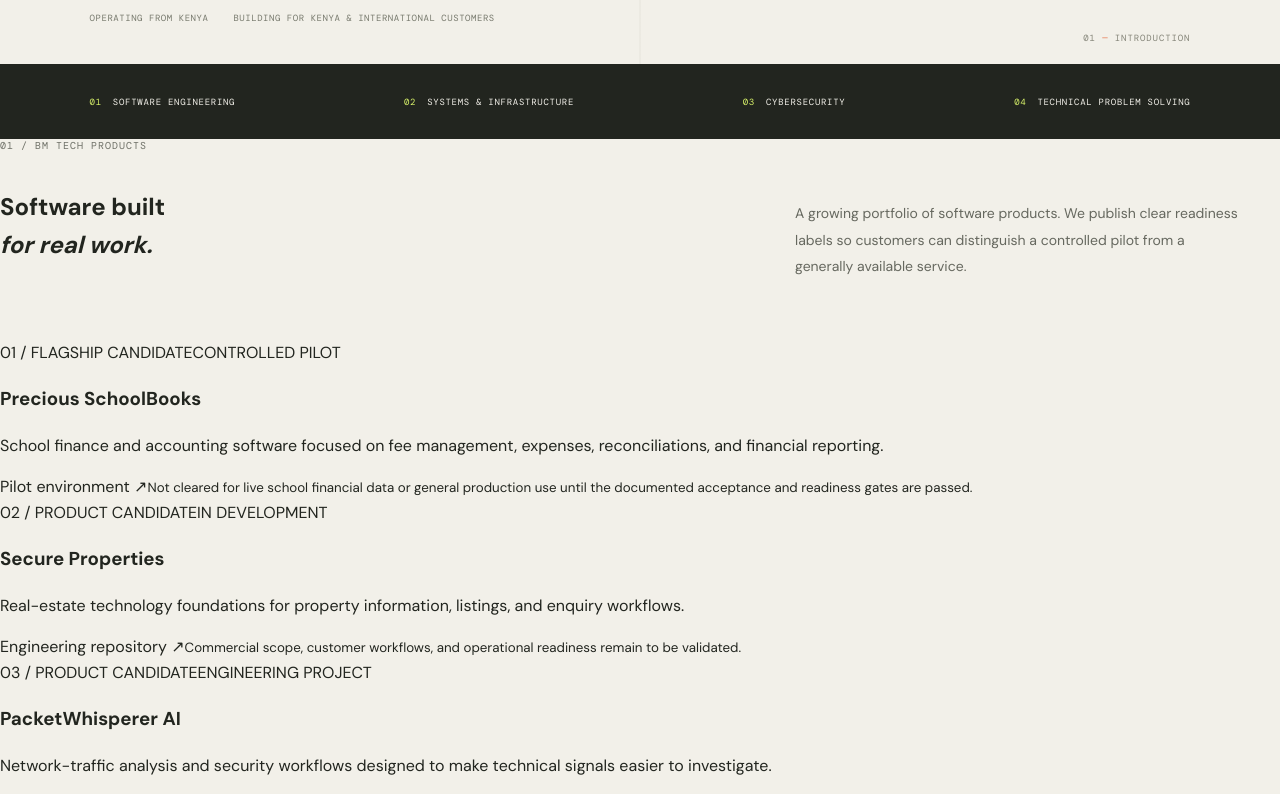
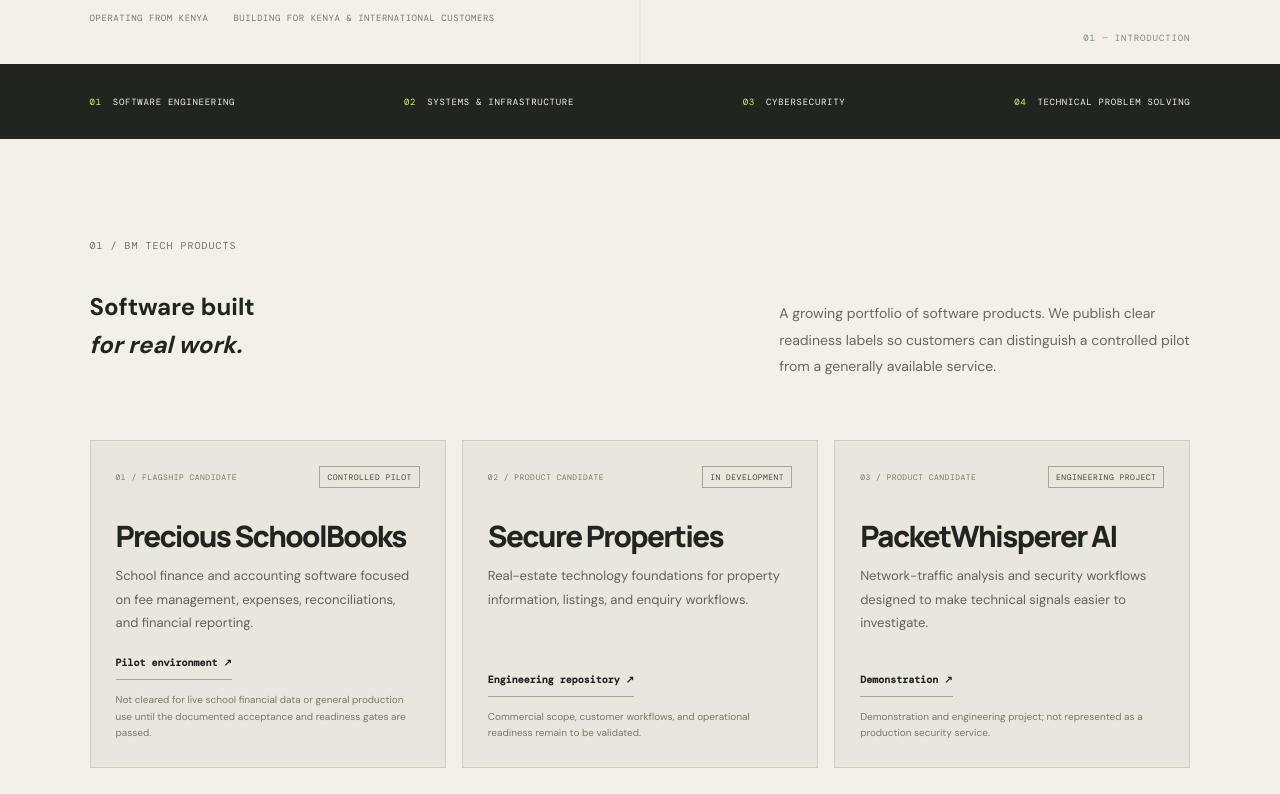
Before and after one commit to yobi369/Brian-Mutunga-Portfolio-, a plain HTML site: page index.html in a window 1280 px wide. Shown: the part 820-1614 px from the top of the page. Drawn offline with nearby package versions, Linux system fonts and the light colour scheme.

Commit message:
style: add BM Tech product catalogue section

```diff
--- a/styles.css
+++ b/styles.css
@@ -184,3 +184,8 @@ footer{min-height:85px;padding:18px 7vw;display:flex;align-items:center;justify-
 .cyber-chart{margin:0 12px;padding:6px 8px;border:1px solid #ffffff20}.cyber-chart small,.cyber-alert>b{font:6px var(--mono);color:#b9c6c2}.cyber-chart svg{display:block;width:100%;height:35px}
 .cyber-alert{display:grid;gap:5px;margin:8px 12px 0}.cyber-alert>span{display:flex;align-items:center;gap:6px;font:6px var(--mono);padding:4px 0;border-top:1px solid #ffffff18}.cyber-alert i{width:6px;height:6px;border-radius:50%;background:#d9a06c}.cyber-alert em{margin-left:auto;color:#d9a06c;font-style:normal}
 @media(max-width:720px){.gallery-image{padding:14px}.product-shot{max-width:480px}}
+
+/* BM Tech company layer */
+.bm-products-section{padding:100px 7vw;background:#f2f0e9}.bm-product-grid{display:grid;grid-template-columns:repeat(3,minmax(0,1fr));gap:16px}.bm-product{min-height:310px;padding:25px;background:#e8e6dd;border:1px solid #cfcdc2;display:flex;flex-direction:column}.bm-product-top{display:flex;justify-content:space-between;gap:10px;align-items:center;font:8px var(--mono);letter-spacing:.06em;color:#77796d}.bm-status{border:1px solid #a7a598;padding:5px 7px;color:#45483c}.bm-product h3{font:800 clamp(22px,2.3vw,30px)/1.1 var(--display);letter-spacing:-.055em;margin:32px 0 12px}.bm-product p{font-size:13px;line-height:1.8;color:#62645b;margin:0 0 22px}.bm-product>a{font:600 10px var(--mono);margin-top:auto;border-bottom:1px solid #aaa89c;padding-bottom:10px;width:max-content}.bm-product small{font-size:10px;line-height:1.65;color:#77796d;margin-top:12px}.bm-product>a:hover{color:#a94c2d}
+@media(max-width:900px){.bm-product-grid{grid-template-columns:1fr 1fr}.bm-product:last-child{grid-column:span 2}}
+@media(max-width:600px){.bm-products-section{padding:75px 7vw}.bm-product-grid{grid-template-columns:1fr}.bm-product:last-child{grid-column:auto}.bm-product{min-height:270px}}
```
